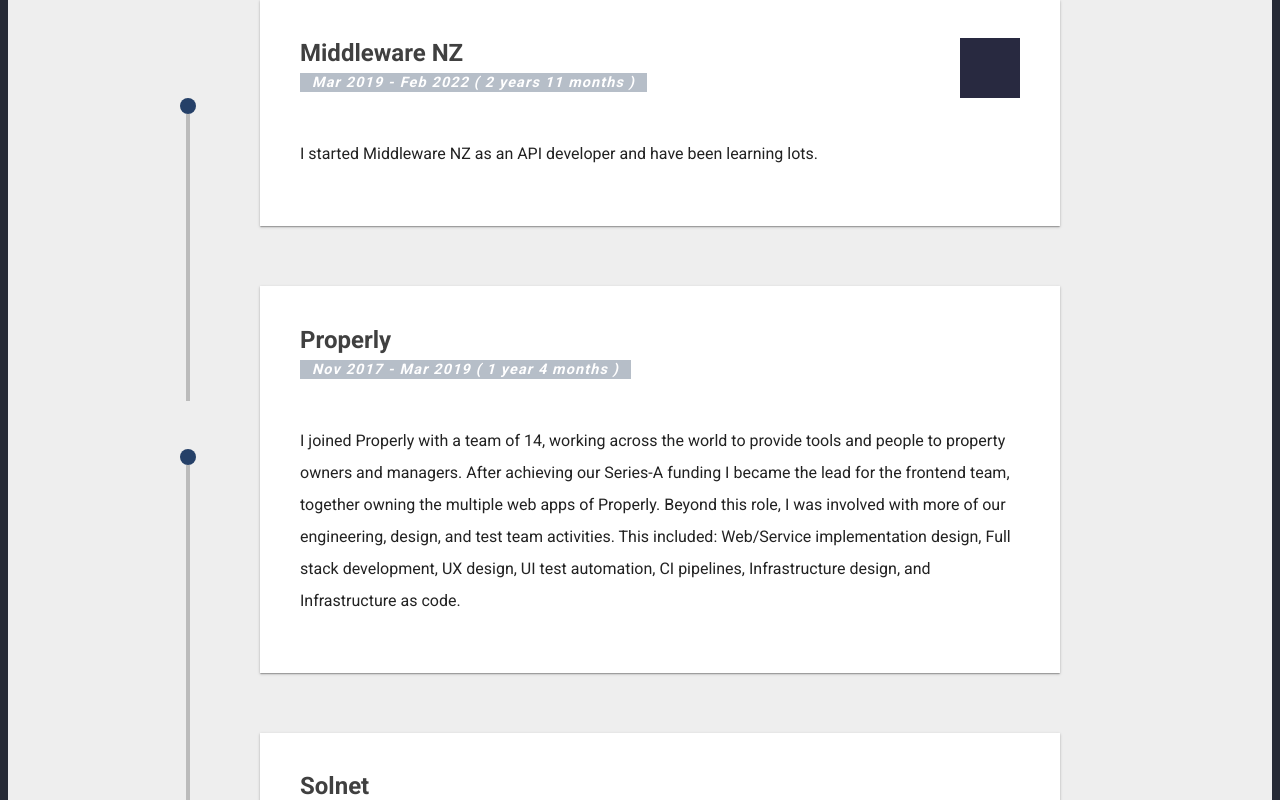
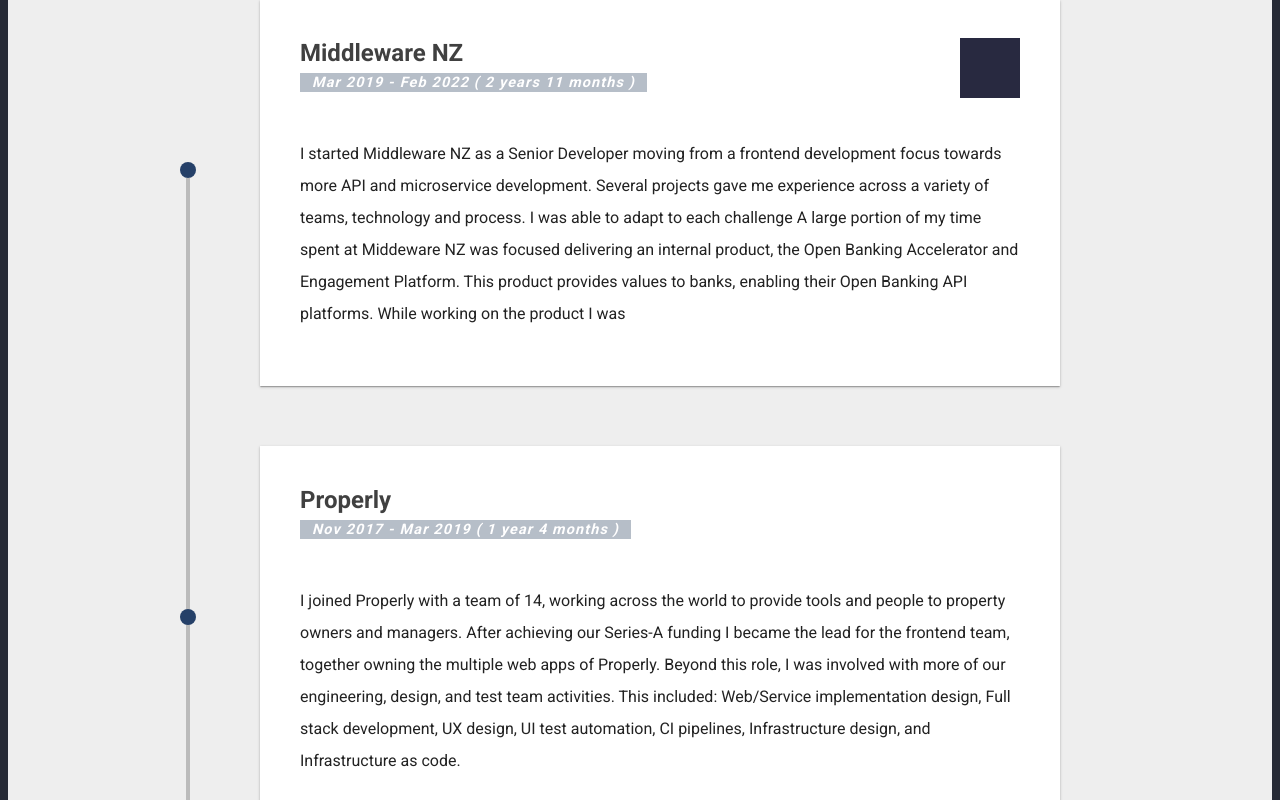
Before and after one commit to Kauabunga/ceevee, a Next.js app: page / in a window 1280 px wide. Shown: the part 1289-2089 px from the top of the page. Built offline with nearby package versions, Linux system fonts and the light colour scheme.

Commit message:
Work in progress

```diff
--- a/src/components/Experience/index.jobs.js
+++ b/src/components/Experience/index.jobs.js
@@ -9,9 +9,12 @@
     date: "Mar 2019 - Feb 2022 ( 2 years 11 months )",
     brief: `
 
-      I started Middleware NZ as an API developer and have been learning lots.
+      I started Middleware NZ as a Senior Developer moving from a frontend development focus towards more API and microservice development.
 
+      Several projects gave me experience across a variety of teams, technology and process. I was able to adapt to each challenge
 
+      A large portion of my time spent at Middeware NZ was focused delivering an internal product, the Open Banking Accelerator and Engagement Platform.
+      This product provides values to banks, enabling their Open Banking API platforms. While working on the product I was
 
       `,
     svg: {
```
